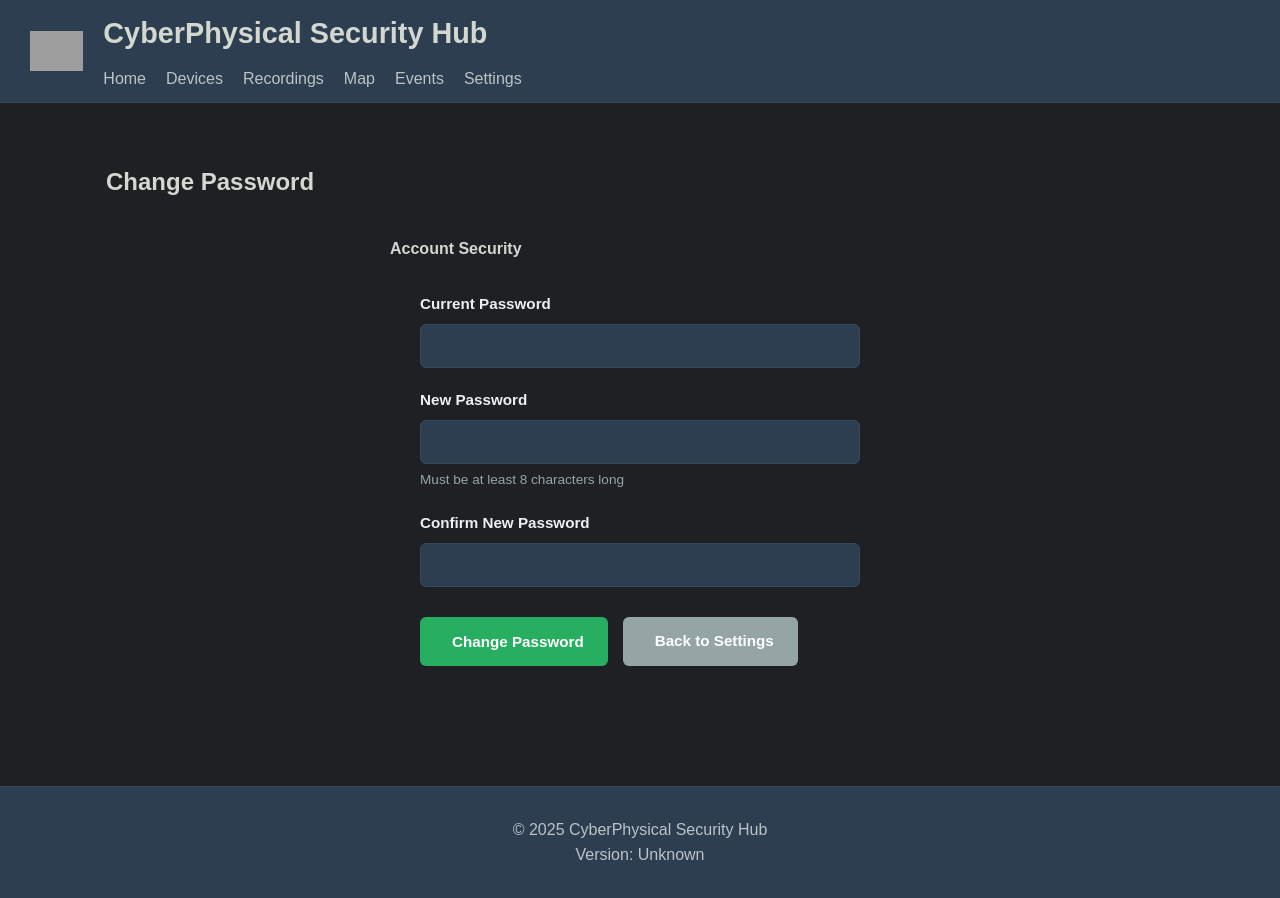
After one commit to GaryWoznichak/CPHub, a Flask app: page /account/change_password in a window 1280 px wide. The commit adds this page. Run offline with Flask 3, Linux system fonts and the light colour scheme; the visitor is signed in with stand-in values (Sample User, id 1); data that the repository does not hold is empty; some libraries are stand-ins or nearby versions; grey boxes are pictures that could not be loaded.

Commit message:
Added ability for users to change passwords for login

```diff
--- a/app.py
+++ b/app.py
@@ -2021,6 +2021,40 @@ def logout():
     flash(f'Goodbye, {username}!', 'info')
     return redirect(url_for('login'))
 
+@app.route('/account/change_password', methods=['GET', 'POST'])
+@login_required
+def change_password():
+    if request.method == 'POST':
+        current_password = request.form.get('current_password')
+        new_password = request.form.get('new_password')
+        confirm_password = request.form.get('confirm_password')
+
+        # Get current user
+        user = CustomerUser.query.get(session['user_id'])
+
+        # Verify current password
+        if not check_password_hash(user.password_hash, current_password):
+            flash('Current password is incorrect', 'error')
+            return render_template('account/change_password.html')
+
+        # Validate new password
+        if new_password != confirm_password:
+            flash('New passwords do not match', 'error')
+            return render_template('account/change_password.html')
+
+        if len(new_password) < 8:
+            flash('Password must be at least 8 characters long', 'error')
+            return render_template('account/change_password.html')
+
+        # Update password
+        user.password_hash = generate_password_hash(new_password)
+        db.session.commit()
+
+        flash('Password changed successfully', 'success')
+        return redirect(url_for('home'))
+
+    return render_template('account/change_password.html')
+
 @app.route('/recordings')
 @login_required
 def recordings():
--- /dev/null
+++ b/templates/account/change_password.html
@@ -0,0 +1,159 @@
+{% extends "base.html" %}
+{% block content %}
+<div class="container mt-4">
+    <h2><i class="fas fa-key"></i> Change Password</h2>
+
+    {% with messages = get_flashed_messages(with_categories=true) %}
+        {% if messages %}
+            {% for category, message in messages %}
+                <div class="alert alert-{{ category }} mb-3">{{ message }}</div>
+            {% endfor %}
+        {% endif %}
+    {% endwith %}
+
+    <div class="password-form-container">
+        <div class="settings-section">
+            <div class="section-header">
+                <h4><i class="fas fa-shield-alt"></i> Account Security</h4>
+            </div>
+            <div class="section-content">
+                <form method="POST" class="password-form">
+                    <div class="form-group">
+                        <label for="current_password">Current Password</label>
+                        <input type="password" id="current_password" name="current_password"
+                               required autocomplete="current-password">
+                    </div>
+
+                    <div class="form-group">
+                        <label for="new_password">New Password</label>
+                        <input type="password" id="new_password" name="new_password"
+                               required minlength="8" autocomplete="new-password">
+                        <small class="form-help">Must be at least 8 characters long</small>
+                    </div>
+
+                    <div class="form-group">
+                        <label for="confirm_password">Confirm New Password</label>
+                        <input type="password" id="confirm_password" name="confirm_password"
+                               required minlength="8" autocomplete="new-password">
+                    </div>
+
+                    <div class="form-actions">
+                        <button type="submit" class="btn btn-primary">
+                            <i class="fas fa-check"></i> Change Password
+                        </button>
+                        <a href="{{ url_for('settings') }}" class="btn btn-secondary">
+                            <i class="fas fa-arrow-left"></i> Back to Settings
+                        </a>
+                    </div>
+                </form>
+            </div>
+        </div>
+    </div>
+</div>
+
+<style>
+.password-form-container {
+    max-width: 500px;
+    margin: 0 auto;
+}
+
+.password-form {
+    padding: 30px;
+}
+
+.form-group {
+    margin-bottom: 20px;
+}
+
+.form-group label {
+    display: block;
+    color: #ecf0f1;
+    font-weight: 600;
+    margin-bottom: 8px;
+    font-size: 0.95em;
+}
+
+.form-group input {
+    width: 100%;
+    padding: 12px 15px;
+    background: #2c3e50;
+    border: 1px solid #34495e;
+    border-radius: 6px;
+    color: #ecf0f1;
+    font-size: 1em;
+    transition: border-color 0.3s, box-shadow 0.3s;
+}
+
+.form-group input:focus {
+    outline: none;
+    border-color: #3498db;
+    box-shadow: 0 0 0 2px rgba(52, 152, 219, 0.2);
+}
+
+.form-help {
+    display: block;
+    color: #95a5a6;
+    font-size: 0.85em;
+    margin-top: 5px;
+}
+
+.form-actions {
+    display: flex;
+    gap: 15px;
+    margin-top: 30px;
+}
+
+.btn {
+    padding: 12px 24px;
+    border: none;
+    border-radius: 6px;
+    font-size: 0.95em;
+    font-weight: 600;
+    text-decoration: none;
+    display: inline-flex;
+    align-items: center;
+    gap: 8px;
+    cursor: pointer;
+    transition: all 0.3s;
+}
+
+.btn-primary {
+    background: #27ae60;
+    color: white;
+}
+
+.btn-primary:hover {
+    background: #219a52;
+    transform: translateY(-1px);
+}
+
+.btn-secondary {
+    background: #95a5a6;
+    color: white;
+}
+
+.btn-secondary:hover {
+    background: #7f8c8d;
+    text-decoration: none;
+    color: white;
+}
+
+.alert {
+    padding: 15px;
+    border-radius: 6px;
+    margin-bottom: 20px;
+}
+
+.alert-success {
+    background: rgba(39, 174, 96, 0.1);
+    border: 1px solid #27ae60;
+    color: #2ecc71;
+}
+
+.alert-error {
+    background: rgba(231, 76, 60, 0.1);
+    border: 1px solid #e74c3c;
+    color: #e74c3c;
+}
+</style>
+{% endblock %}
--- a/templates/auth/login.html
+++ b/templates/auth/login.html
@@ -141,11 +141,6 @@
                 </button>
             </form>
 
-            <div class="test-credentials">
-                <h4><i class="fas fa-info-circle"></i> Test Credentials</h4>
-                <strong>Username:</strong> admin<br>
-                <strong>Password:</strong> test123
-            </div>
         </div>
     </div>
 </body>
```
Also changed, not shown: templates/settings/index.html (+7 -0 lines).
